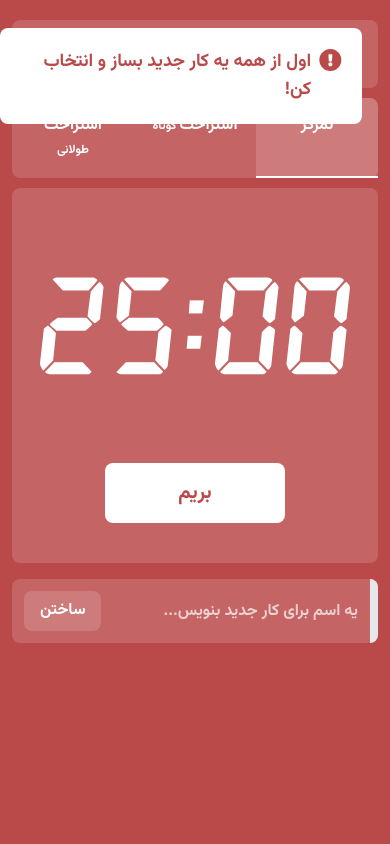
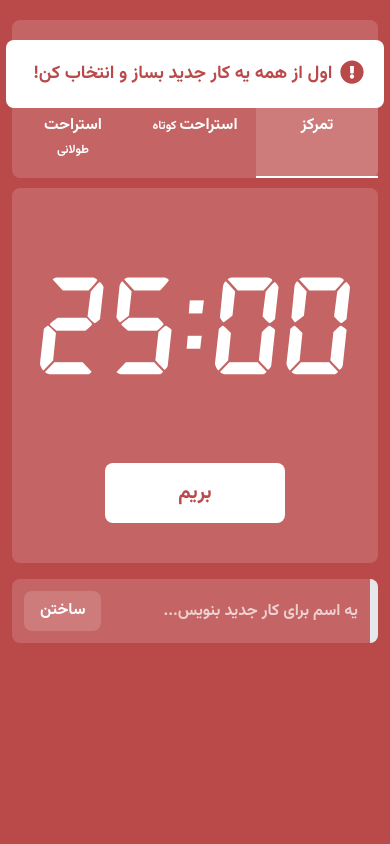
Before and after one commit to the-pesar/pomodoro.ir, a Nuxt app: page / in a window 390 px wide. Both pictures are taken after a click on the button "بریم". Shown: the top 844 px of the page. Built offline with nearby package versions, Linux system fonts and the light colour scheme.

Commit message:
Fixed Notif Responsivity

```diff
--- a/components/Notif.vue
+++ b/components/Notif.vue
@@ -1,7 +1,7 @@
 <template>
   <div
     v-show="show"
-    class="absolute z-10 right-7 top-7 mx-auto w-fit bg-white flex p-5 rounded-lg">
+    class="absolute z-10 max-xl:left-0 max-xl:right-0 right-10 top-10 mx-auto w-fit bg-white flex p-5 rounded-lg">
     <svg
       width="24"
       height="24"
```
